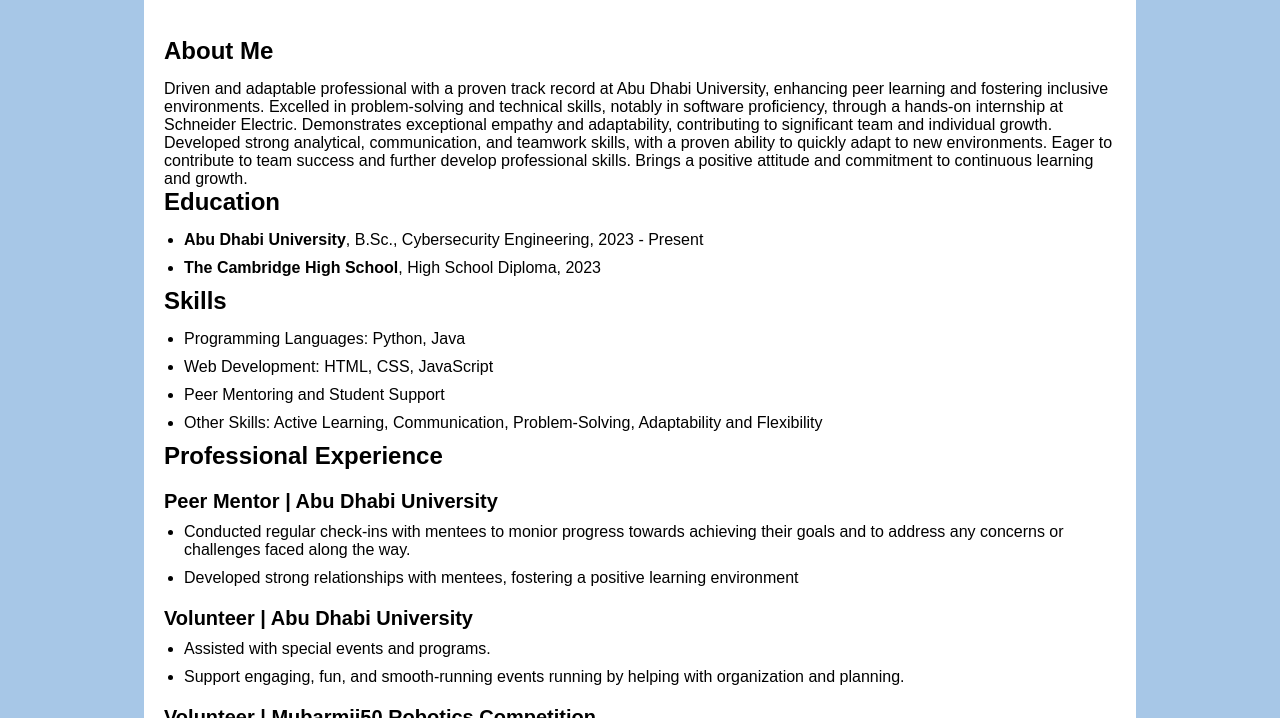
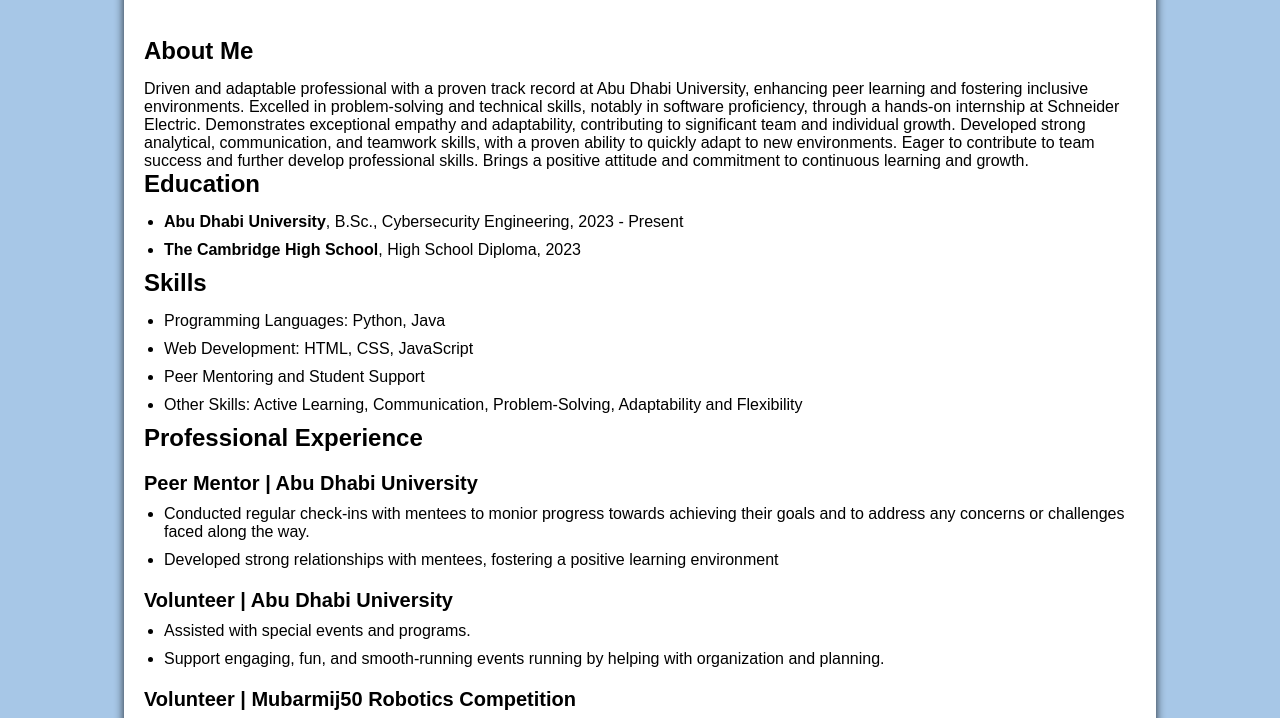
Before and after one commit to Amtul55/Amtul55.github.io, a plain HTML site: page index.html in a window 1280 px wide. Shown: the part 293-1011 px from the top of the page. Drawn offline with Linux system fonts and the light colour scheme.

Commit message:
Update style.css

```diff
--- a/style.css
+++ b/style.css
@@ -1,7 +1,6 @@
 * {
   margin: 0;
   padding: 0;
-  box-sizing: border-box;
 }
 
 body {
@@ -22,6 +21,7 @@
   padding: 20px;
   background-color: #fff;
   border-radius:20px;
+  box-shadow: 0 0 10px rgba(0,0,0,0.8);
 }
 
 header {
```
